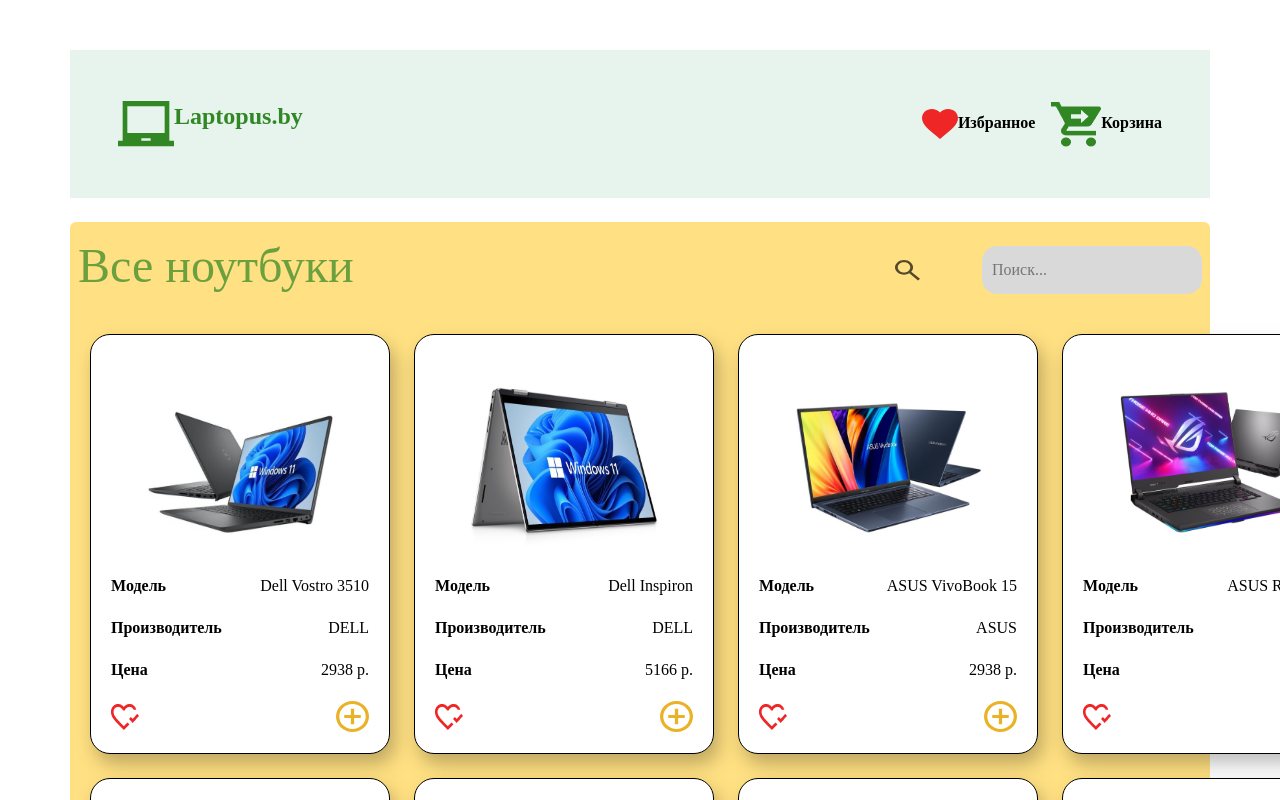
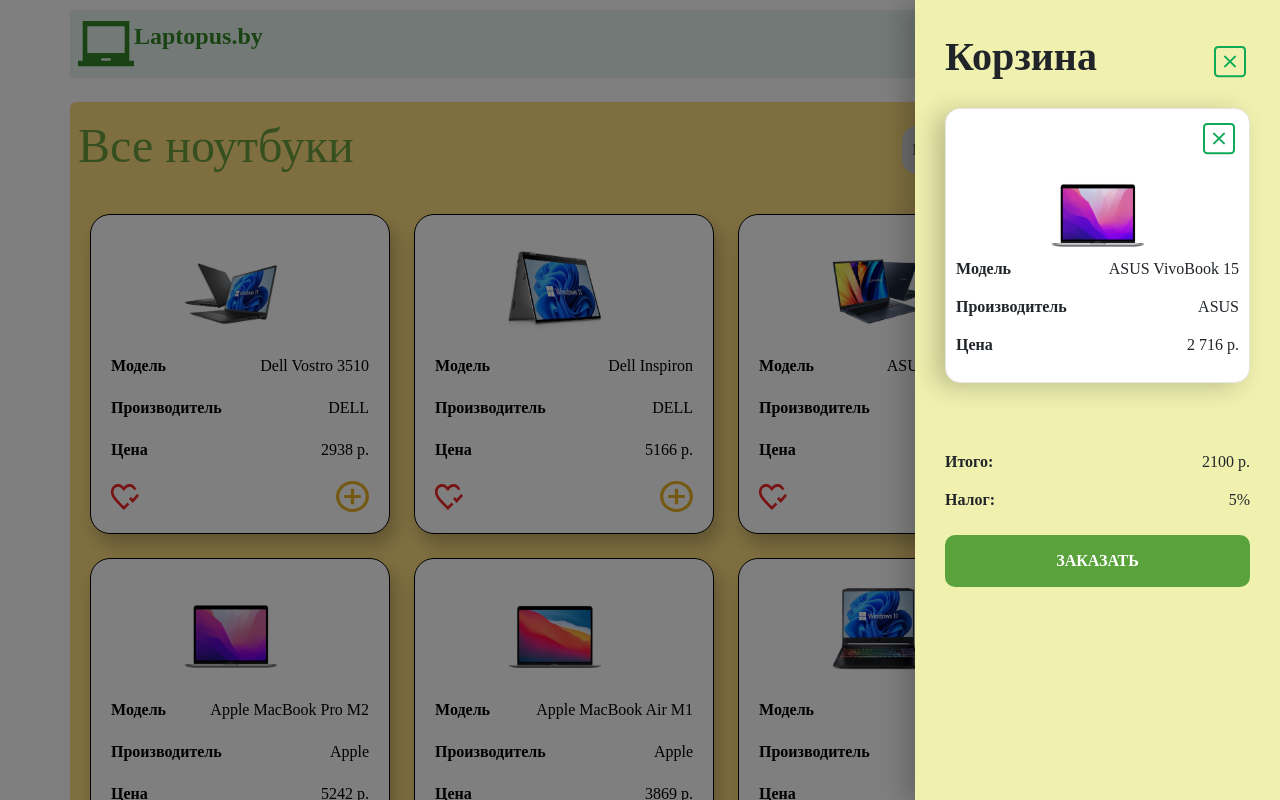
Before and after one commit to Avngrss/laptop-shop-test, a React (Create React App) app: page / in a window 1280 px wide. Both pictures are taken after a click on the element "Корзина". Shown: the top 800 px of the page. Built offline with nearby package versions, Linux system fonts and the light colour scheme.

Commit message:
add state cart

```diff
--- a/src/components/Card/Card.jsx
+++ b/src/components/Card/Card.jsx
@@ -19,8 +19,8 @@
           <div className={style.info}>{price} р.</div>
         </div>
         <div className={style.pricing}>
-          <img src="/img/onelike.png" alt="" />
-          <img src="/img/add.svg" alt="" />
+          <img src="/img/onelike.png" alt="onelike" />
+          <img src="/img/add.svg" alt="add" />
         </div>
       </div>
     </div>
--- a/src/components/Card/card.module.scss
+++ b/src/components/Card/card.module.scss
@@ -1,14 +1,14 @@
 .img {
-  height: 200px;
-  width: 200px;
-  margin-left: 30px;
+  height: 100px;
+  width: 100px;
+  margin-left: 70px;
 }
 .card {
   background: #ffffff;
   border: 1px solid #000000;
   border-radius: 20px;
   padding: 20px;
-  height: 420px;
+  height: 320px;
   width: 300px;
   filter: drop-shadow(5px 10px 9px rgba(0, 0, 0, 0.25));
   transition: all 0.3s ease-in-out;
--- /dev/null
+++ b/src/components/Cart/Cart.jsx
@@ -0,0 +1,46 @@
+import React from "react";
+import style from "./cart.module.scss";
+
+function Cart({ onClickCloseCart }) {
+  return (
+    <div className={style.overlay}>
+      <div className={style.drawer}>
+        <div className="d-flex justify-content-between align-items-center mb-3">
+          <h2>Корзина</h2>
+          <img className={style.closeImg} src="/img/close.svg" alt="close" onClick={onClickCloseCart} />
+        </div>
+        <div className={style.cartItems}>
+          <div className={style.deleteProduct}>
+            <img src="/img/close.svg" alt="close" />
+          </div>
+          <img className={style.productImg} src="/img/apple1.jpg" alt="" />
+          <div className="d-flex justify-content-between align-items-center">
+            <p className={style.total}> Модель</p>
+            <p className={style.sum}>ASUS VivoBook 15</p>
+          </div>
+          <div className="d-flex justify-content-between align-items-center">
+            <p className={style.total}>Производитель</p>
+            <p className={style.sum}>ASUS</p>
+          </div>
+          <div className="d-flex justify-content-between align-items-center">
+            <p className={style.total}>Цена</p>
+            <p className={style.sum}>2 716 р.</p>
+          </div>
+        </div>
+        <div className="finally mt-5">
+          <div className="d-flex justify-content-between align-items-center mb-3">
+            <div className={style.total}>Итого:</div>
+            <div className={style.sum}>2100 р.</div>
+          </div>
+          <div className="d-flex justify-content-between align-items-center mb-4">
+            <div className={style.total}>Налог:</div>
+            <div className={style.sum}>5%</div>
+          </div>
+          <button className={style.btn}>Заказать</button>
+        </div>
+      </div>
+    </div>
+  );
+}
+
+export default Cart;
--- /dev/null
+++ b/src/components/Cart/cart.module.scss
@@ -0,0 +1,78 @@
+.overlay {
+  position: absolute;
+  top: 0;
+  left: 0;
+  width: 100%;
+  height: 100%;
+  background-color: rgba(0, 0, 0, 0.5);
+  z-index: 1;
+}
+.drawer {
+  position: absolute;
+  width: 365px;
+  height: 100%;
+  right: 0;
+  background: #f0f1af;
+  box-shadow: -10px 4px 25px rgba(0, 0, 0, 0.21);
+  padding: 30px;
+  transition: 0.5s;
+  display: flex;
+  flex-direction: column;
+  overflow: auto;
+  h2 {
+    font-weight: 600;
+    font-size: 40px;
+    line-height: 54px;
+    text-align: center;
+  }
+}
+.cartItems {
+  background: #ffffff;
+  border-radius: 15px;
+  padding: 10px;
+  box-shadow: -10px 4px 25px rgba(0, 0, 0, 0.21);
+  border: 1px solid #e6e4e4;
+  text-align: center;
+  margin-bottom: 20px;
+}
+.productImg {
+  height: 100px;
+  width: 100px;
+}
+.closeImg {
+  cursor: pointer;
+}
+.total {
+  font-weight: 400;
+  font-size: 16px;
+  line-height: 22px;
+  text-align: center;
+  font-weight: bold;
+}
+.sum {
+  font-weight: 300;
+  font-size: 16px;
+  line-height: 22px;
+  text-align: center;
+}
+.deleteProduct {
+  cursor: pointer;
+  text-align: right;
+}
+.btn {
+  border: none;
+  width: 100%;
+  border-radius: 10px;
+  padding: 15px;
+  background: rgba(33, 134, 16, 0.72);
+  color: #fff;
+  font-weight: 600;
+  font-size: 16px;
+  line-height: 22px;
+  text-align: center;
+  text-transform: uppercase;
+  transition: transform 0.4s ease;
+  &:hover {
+    transform: scale(1.1);
+  }
+}
--- a/src/components/Shop/Shop.jsx
+++ b/src/components/Shop/Shop.jsx
@@ -20,11 +20,11 @@
         <div className="d-flex justify-content-between align-items-center">
           <h1 className={style.title}>Все ноутбуки</h1>
           <input type="text" placeholder="Поиск..." />
-          <img className={style.img} src="/img/search.svg" alt="" />
+          <img className={style.img} src="/img/search.svg" alt="search" />
         </div>
         <div className={style.shop}>
-          {products.map((item) => (
-            <Card urlImg={item.urlImg} model={item.model} maker={item.maker} price={item.price} />
+          {products.map((item, i) => (
+            <Card key={i} urlImg={item.urlImg} model={item.model} maker={item.maker} price={item.price} />
           ))}
         </div>
       </div>
--- a/src/components/Shop/shop.module.scss
+++ b/src/components/Shop/shop.module.scss
@@ -11,12 +11,14 @@
   border-radius: 15px;
   padding: 12px 10px;
   border: none;
+  width: 300px;
 }
 .img {
   position: absolute;
-  right: 360px;
+  right: 320px;
 }
 .shop {
   display: grid;
   grid-template-columns: repeat(4, 1fr);
+  padding-bottom: 20px;
 }
--- a/src/components/app/App.js
+++ b/src/components/app/App.js
@@ -1,10 +1,14 @@
 import Header from "../Header/Header.jsx";
 import Shop from "../Shop/Shop.jsx";
+import Cart from "../Cart/Cart.jsx";
+import React from "react";
 
 function App() {
+  const [openCart, setOpenCart] = React.useState(false);
   return (
     <div className="App">
-      <Header />
+      {openCart ? <Cart onClickCloseCart={() => setOpenCart(false)} /> : null}
+      <Header onClickOpenCart={() => setOpenCart(true)} />
       <Shop />
     </div>
   );
--- a/src/components/header/Header.jsx
+++ b/src/components/header/Header.jsx
@@ -1,9 +1,9 @@
 import React from "react";
 import style from "./header.module.scss";
 
-function Header() {
+function Header({ onClickOpenCart }) {
   return (
-    <div className="container pt-5 d-flex justify-content-between bg-success align-items-center p-5 bg-opacity-10">
+    <div className="container d-flex justify-content-between bg-success align-items-center p-2 bg-opacity-10">
       <div className="headerRight">
         <div className="logo d-flex align-items-center">
           <img src="./img/logo.svg" alt="logo" />
@@ -15,7 +15,7 @@
           <img className="mr-5" src="/img/like.svg" alt="like" />
           <span className={style.text}>Избранное</span>
         </div>
-        <div className={style.drawer}>
+        <div className={style.drawer} onClick={onClickOpenCart}>
           <img src="/img/cart.png" alt="cart" />
           <span className={style.text}>Корзина</span>
         </div>
--- a/src/index.scss
+++ b/src/index.scss
@@ -1,7 +1,7 @@
 @import url("https://fonts.googleapis.com/css2?family=Montserrat:wght@400;500;600;800;900&display=swap");
 @import url("https://fonts.googleapis.com/css2?family=Montserrat:wght@400;500;600;800;900&display=swap");
 body {
-  margin-top: 50px;
+  margin-top: 10px;
   font-family: "Poppins";
   font-size: 16px;
 }
```
Also changed, not shown: public/img/close.svg (added).
